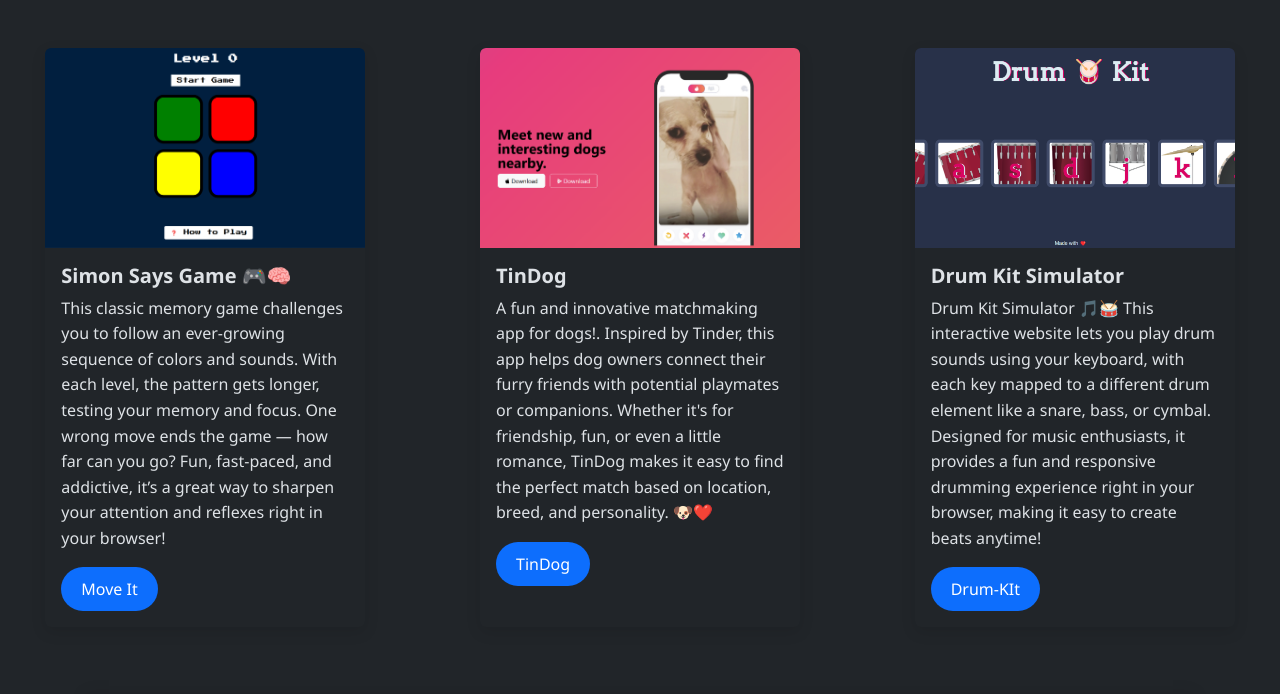
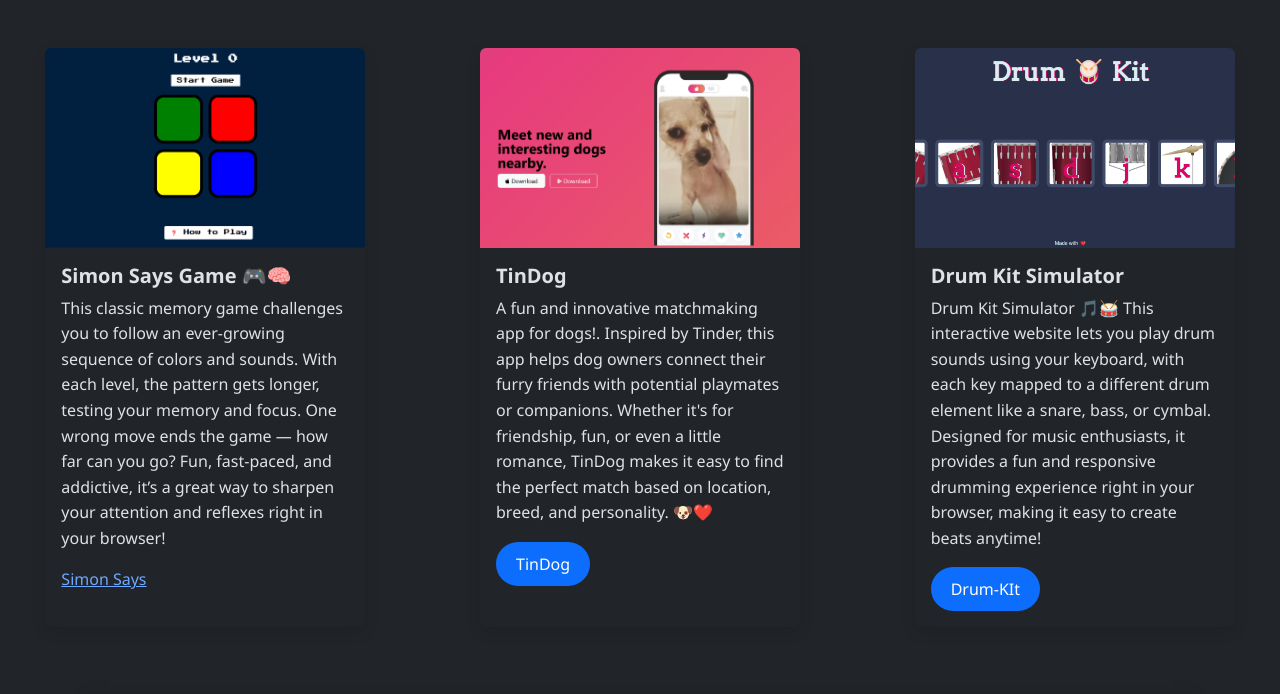
Before and after one commit to Fizzy444/portfolio, a plain HTML site: page index.html in a window 1280 px wide. Shown: the part 2095-2789 px from the top of the page. Drawn offline with nearby package versions, Linux system fonts and the light colour scheme; files whose address does not match are found by name.

Commit message:
Update index.html

```diff
--- a/index.html
+++ b/index.html
@@ -101,7 +101,7 @@
         <div class="card-body">
           <h5 class="card-title">Simon Says Game 🎮🧠</h5>
           <p class="card-text">This classic memory game challenges you to follow an ever-growing sequence of colors and sounds. With each level, the pattern gets longer, testing your memory and focus. One wrong move ends the game — how far can you go? Fun, fast-paced, and addictive, it’s a great way to sharpen your attention and reflexes right in your browser!</p>
-          <a href="https://fizzy444.github.io/move-it/" class="btn btn-primary">Move It</a>
+          <a href="https://fizzy444.github.io/simon-says/">Simon Says</a>
         </div>
       </div>
     </div>
```
